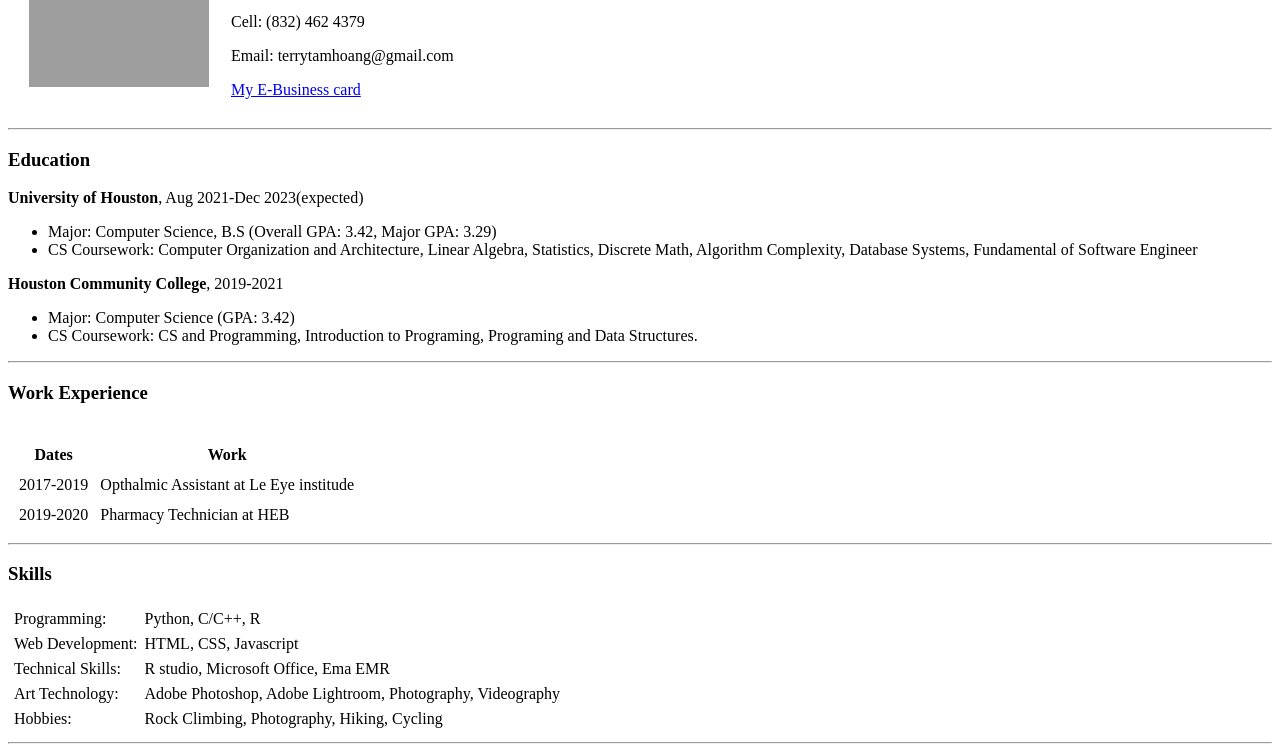
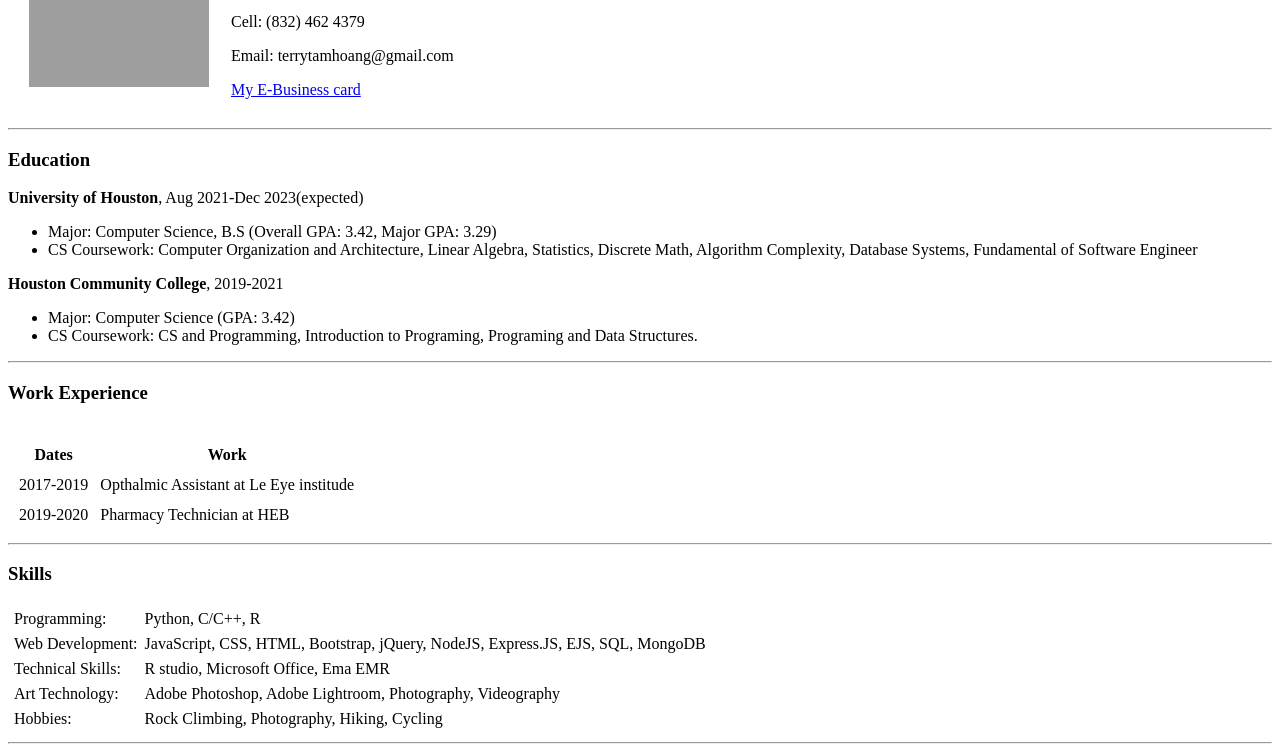
Before and after one commit to terrytamhoang/cv, a plain HTML site: page index.html in a window 1280 px wide. Shown: the part 130-882 px from the top of the page. Drawn offline with Linux system fonts and the light colour scheme; grey boxes are pictures that could not be loaded.

Commit message:
Update index.html

```diff
--- a/index.html
+++ b/index.html
@@ -61,7 +61,7 @@
     </tr>
     <tr>
       <td>Web Development:</td>
-      <td>HTML, CSS, Javascript</td>
+      <td>JavaScript, CSS, HTML, Bootstrap, jQuery, NodeJS, Express.JS, EJS, SQL, MongoDB</td>
     </tr>
     <tr>
       <td>Technical Skills:</td>
```
